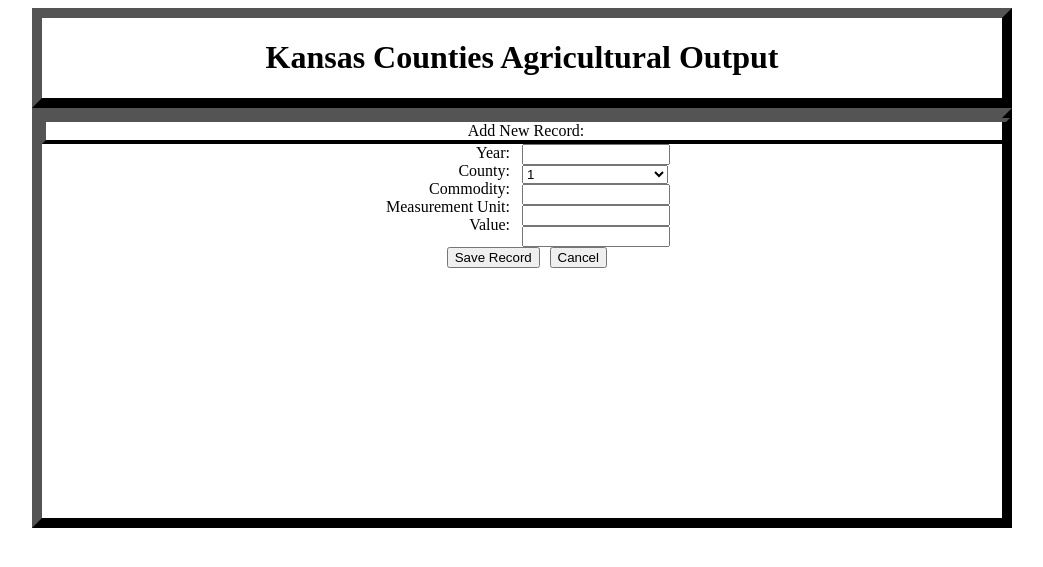
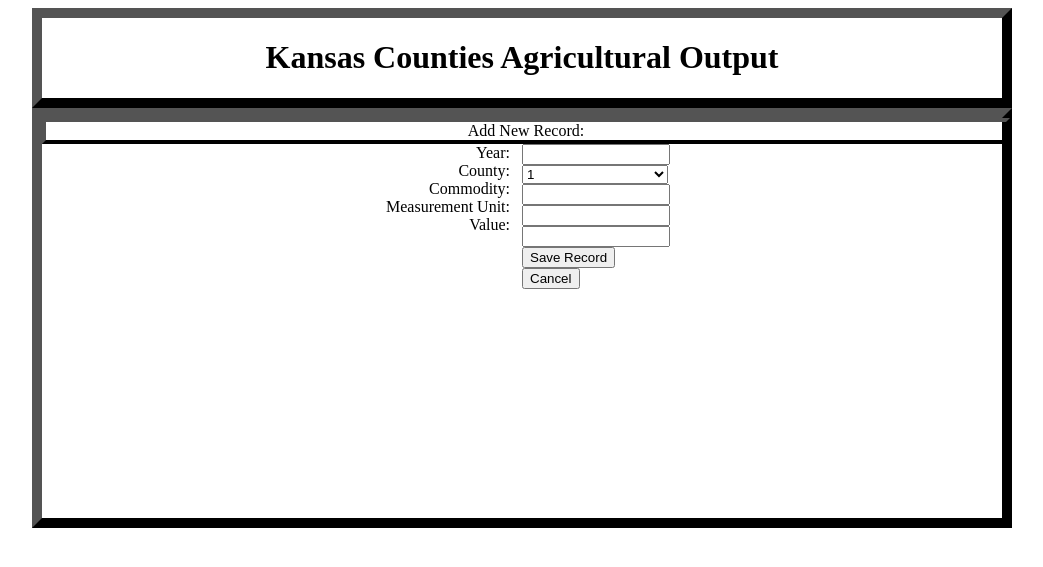
Before and after one commit to chrono101/cis560_finalProject, a PHP site: page /addRecord.php in a window 1280 px wide. Shown: the top 567 px of the page, without its empty margins (118-1161 px from the left). Run offline with PHP 8.4, Linux system fonts and the light colour scheme; tables that the repository leaves empty or names only in its code hold one stand-in row (values such as "Sample post").

Commit message:
Updated addrecord gui.

```diff
--- a/addRecord.php
+++ b/addRecord.php
@@ -41,6 +41,8 @@ Value: &nbsp;&nbsp;
 </div>
 
 <div align = "left" style="float:right;width:50%;">
+<form action="addRecordSQL.php" method="post">
+
 <input id="year" type="text" name="year" style="width:140px"><br>
 <select id="county" style="width:146px" name="county">
 <?php
@@ -53,19 +55,20 @@ Value: &nbsp;&nbsp;
 <input id="commodity" type="text" name="commodity" style="width:140px"><br>
 <input id="measurement" type="text" name="measurement" style="width:140px"><br>
 <input id="value" type="text" name="value" style="width:140px"><br>
-<div align="center">
+
+<input type="submit" value="Save Record" href="addRecordSQL.php" value="Cancel">
+</form>
+<form action="index.php">
+<input type="submit" value="Cancel">
+</form>
+
 </div>
 
 </div>
 
 <div align = "center" style="width:170px;>
-<form action="addRecordSQL.php" method="post" style="float:left">
-<input type="submit" value="Save Record" href="addRecordSQL.php" value="Cancel">
-</form>
 
-<form action="index.php" style="float:right">
-<input type="submit" value="Cancel">
-</form>
+
 </div>
 
 </div>
```
